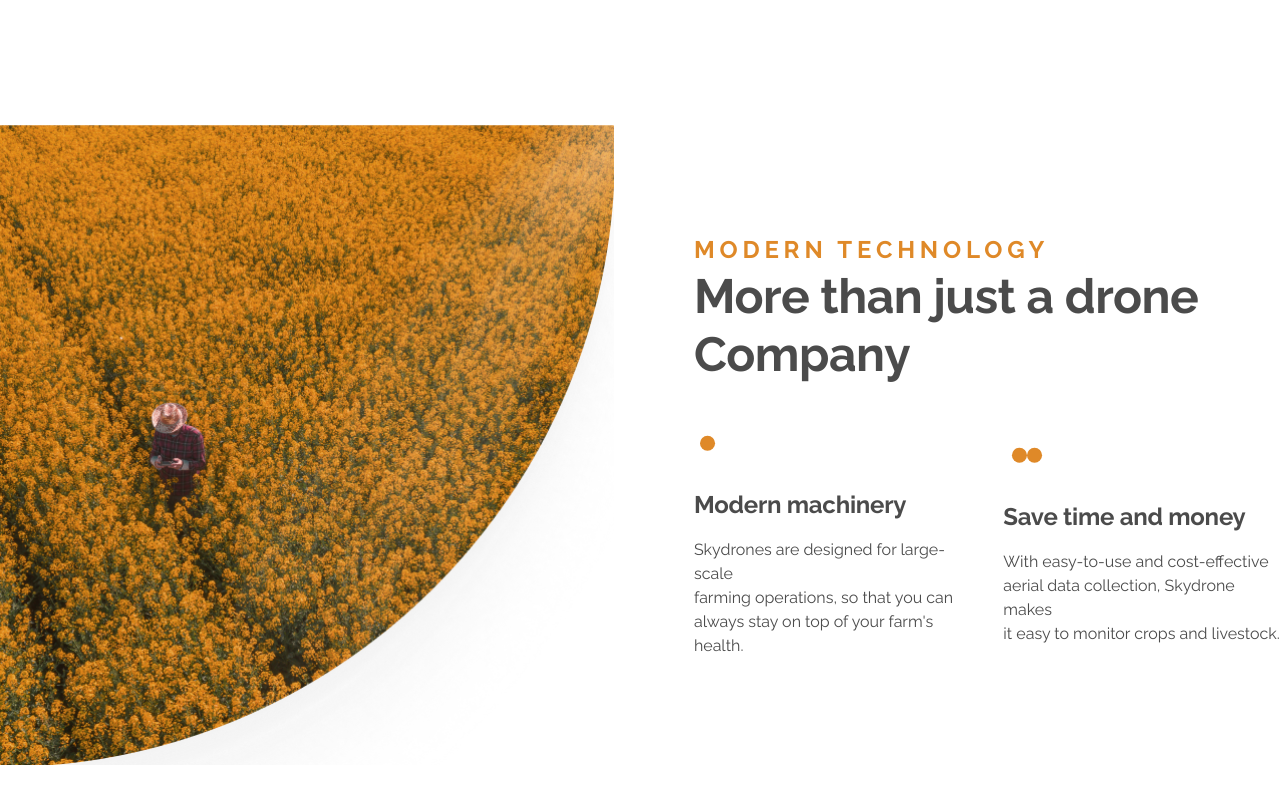
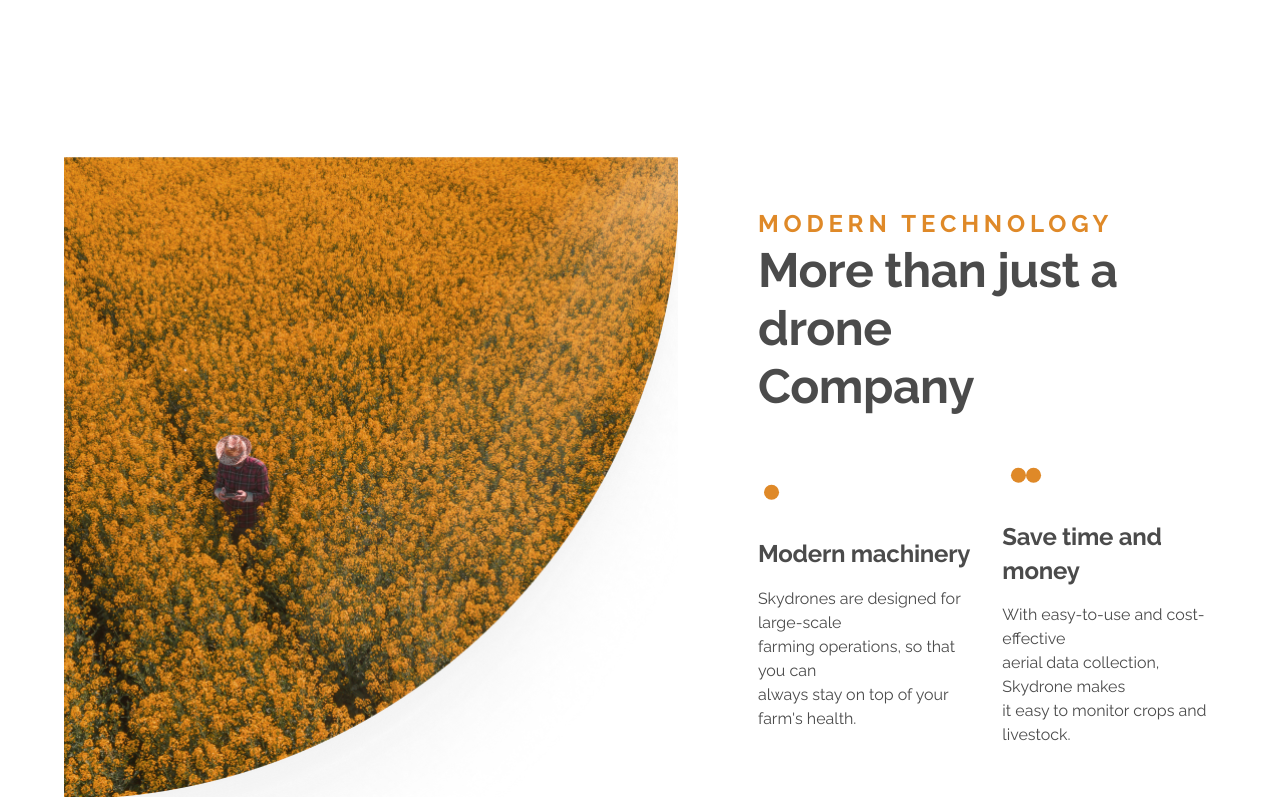
Before and after one commit to bekaotiashvili14/SKYDRONE, a plain HTML site: page index.html in a window 1280 px wide. Shown: the part 1430-2229 px from the top of the page. Drawn offline with Linux system fonts and the light colour scheme.

Commit message:
change pages margin

```diff
--- a/styles.css
+++ b/styles.css
@@ -175,6 +175,7 @@
   justify-content: center;
   align-items: center;
   gap: 80px;
+  margin: 160px 64px;
 }
 .page_img {
   background: var(--white-1000, #fff);
```
